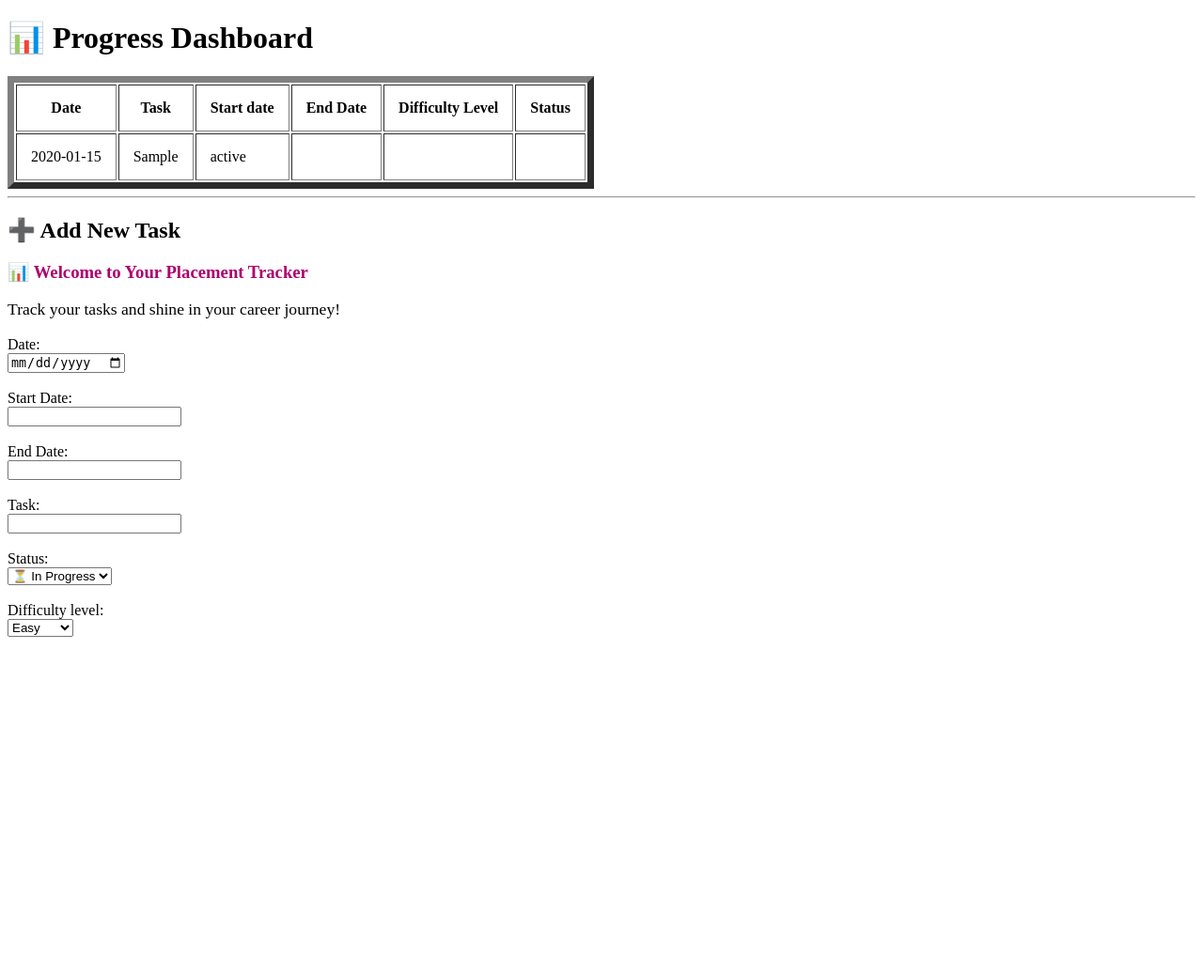
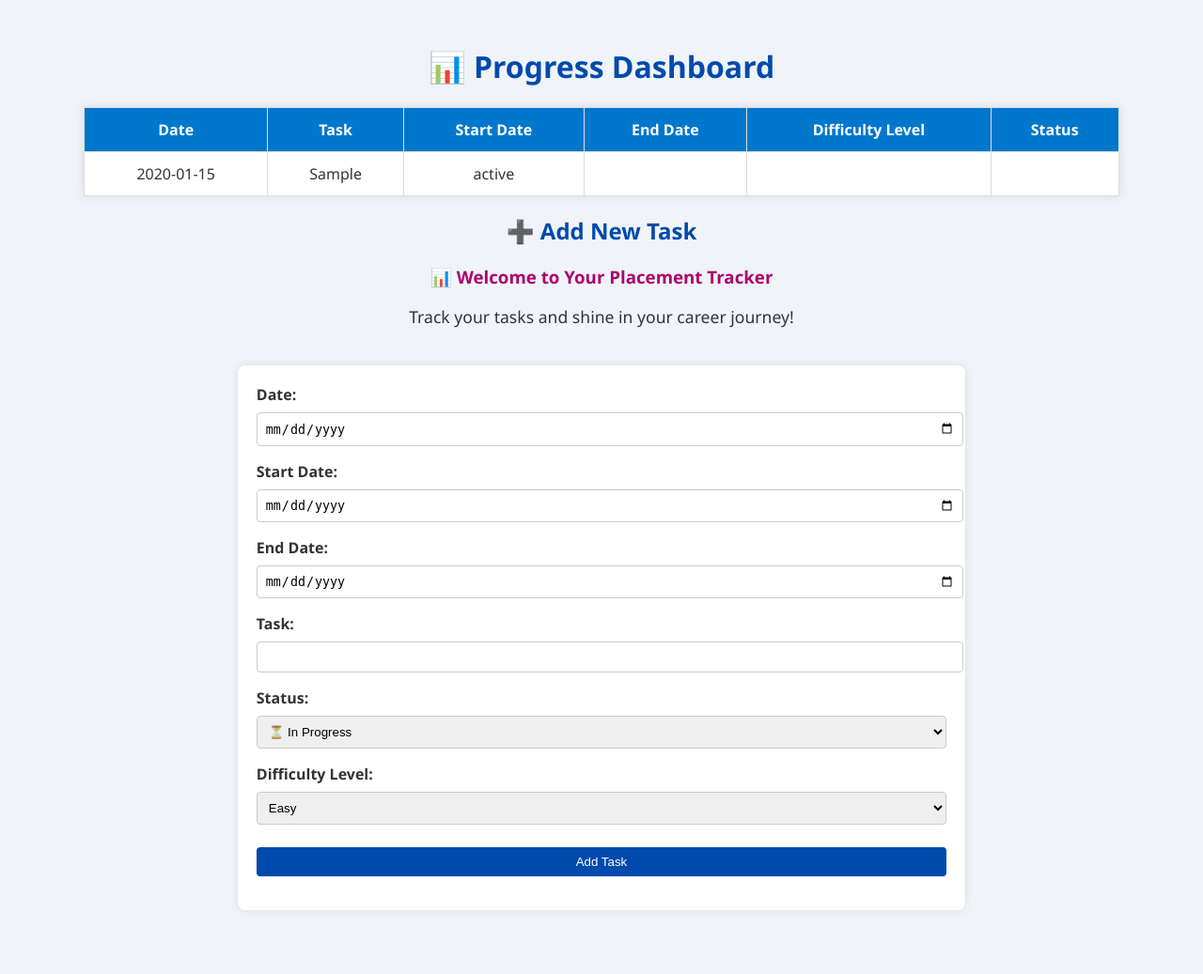
Before and after one commit to iamsam2347/placement-tracker, a Flask app: page / in a window 1280 px wide. Shown: the whole page at 94% size. Before the commit the page ends 678 px from the top, so only its background shows below. Run offline with Flask 3, Linux system fonts and the light colour scheme; tables that the repository leaves empty hold one stand-in row (values such as "Sample post").

Commit message:
Updated homepage UI

```diff
--- a/templates/dashboard.html
+++ b/templates/dashboard.html
@@ -3,22 +3,92 @@
 <head>
   <meta charset="UTF-8">
   <title>Placement Tracker Point</title>
+  <style>
+    body {
+      font-family: 'Segoe UI', Tahoma, Geneva, Verdana, sans-serif;
+      background-color: #f0f4f8;
+      color: #333;
+      text-align: center;
+      padding: 20px;
+    }
+
+    h1, h2, h3 {
+      color: #004aad;
+    }
+
+    table {
+      margin: auto;
+      width: 90%;
+      border-collapse: collapse;
+      background-color: #ffffff;
+      box-shadow: 0 0 10px rgba(0,0,0,0.1);
+    }
+
+    th, td {
+      padding: 12px;
+      border: 1px solid #ddd;
+    }
+
+    th {
+      background-color: #0077cc;
+      color: white;
+    }
+
+    tr:nth-child(even) {
+      background-color: #f2f9ff;
+    }
+
+    form {
+      margin: 40px auto;
+      width: 60%;
+      text-align: left;
+      background-color: #ffffff;
+      padding: 20px;
+      border-radius: 8px;
+      box-shadow: 0 0 10px rgba(0,0,0,0.1);
+    }
+
+    label {
+      font-weight: bold;
+    }
+
+    input, select, button {
+      width: 100%;
+      padding: 8px;
+      margin: 8px 0 16px;
+      border-radius: 4px;
+      border: 1px solid #ccc;
+    }
+
+    button {
+      background-color: #004aad;
+      color: white;
+      border: none;
+      cursor: pointer;
+    }
+
+    button:hover {
+      background-color: #00317a;
+    }
+  </style>
 </head>
 <body>
 
   <h1>📊 Progress Dashboard</h1>
 
   <!-- Table Section -->
-  <table border="7" cellpadding="15">
+  <table>
+    <thead>
       <tr>
         <th>Date</th>
         <th>Task</th>
-      <th>Start date</th>
+        <th>Start Date</th>
         <th>End Date</th>
         <th>Difficulty Level</th>
         <th>Status</th>
-
       </tr>
+    </thead>
+    <tbody>
       {% for t in tasks %}
       <tr>
         <td>{{ t[1] }}</td>
@@ -29,9 +99,8 @@
         <td>{{ t[6] }}</td>
       </tr>
       {% endfor %}
+    </tbody>
   </table>
-
-  <hr>
 
   <!-- Add Task Form Section -->
   <h2>➕ Add New Task</h2>
@@ -39,29 +108,31 @@
   <p style="font-size: 1.1em;">Track your tasks and shine in your career journey!</p>
 
   <form method="POST">
-    <label for="date">Date:</label><br>
-    <input type="date" id="date" name="date" required><br><br>
-    <label for="start date">Start Date:</label><br>
-    <input type=" start date" id=" start date" name="start date" required><br><br>
-    <label for="End date">End Date:</label><br>
-    <input type=" end date" id=" end date" name="end date" required><br><br>
+    <label for="date">Date:</label>
+    <input type="date" id="date" name="date" required>
 
-    <label for="task">Task:</label><br>
-    <input type="text" id="task" name="task" required><br><br>
+    <label for="start_date">Start Date:</label>
+    <input type="date" id="start_date" name="start_date" required>
 
-    <label for="status">Status:</label><br>
+    <label for="end_date">End Date:</label>
+    <input type="date" id="end_date" name="end_date" required>
+
+    <label for="task">Task:</label>
+    <input type="text" id="task" name="task" required>
+
+    <label for="status">Status:</label>
     <select id="status" name="status" required>
       <option value="⏳ In Progress">⏳ In Progress</option>
       <option value="✅ Completed">✅ Completed</option>
       <option value="🔜 Upcoming">🔜 Upcoming</option>
+    </select>
 
-    </select><br><br>
-    <label for="status">Difficulty level:</label><br>
-    <select id="difficulty level" name="difficulty level" required>
+    <label for="difficulty_level">Difficulty Level:</label>
+    <select id="difficulty_level" name="difficulty_level" required>
       <option value="Easy">Easy</option>
-        <option value="medium">Medium</option>
-          <option value="difficult">Difficult</option>
-          <br>
+      <option value="Medium">Medium</option>
+      <option value="Difficult">Difficult</option>
+    </select>
 
     <button type="submit">Add Task</button>
   </form>
```
Lines whose indentation alone changed are shown as unchanged.
